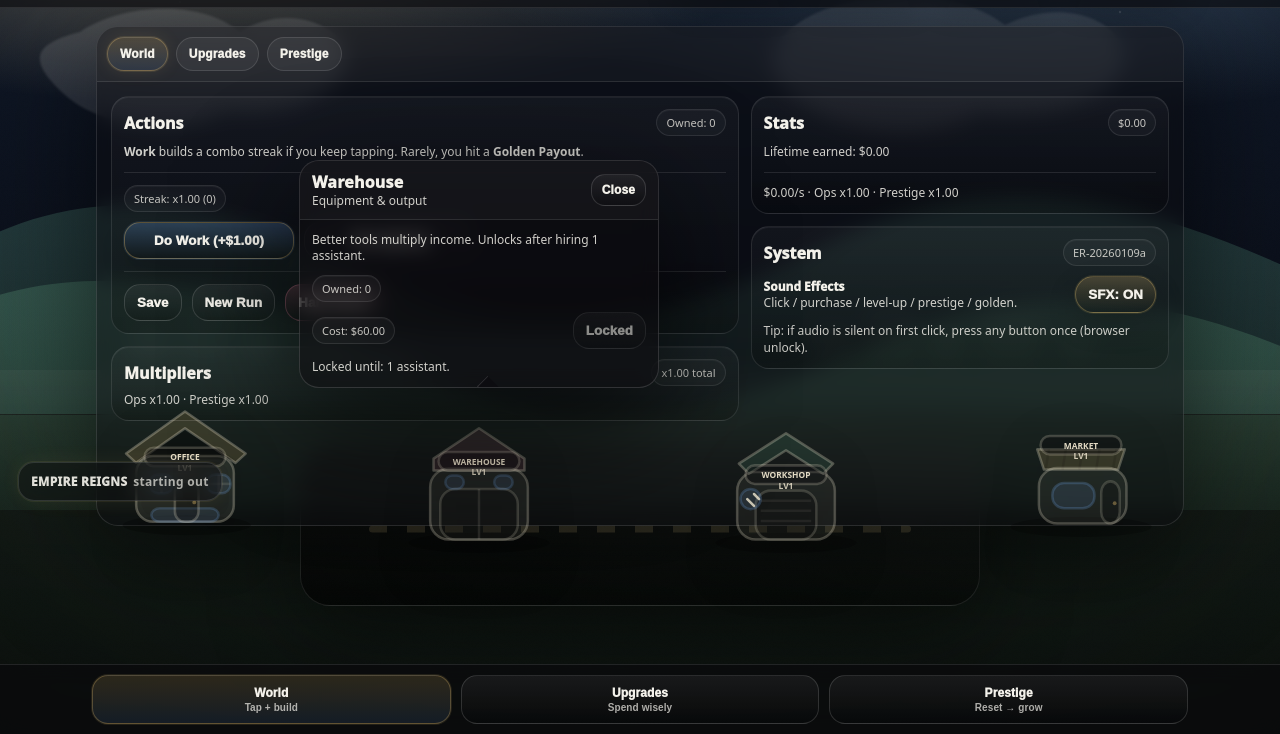
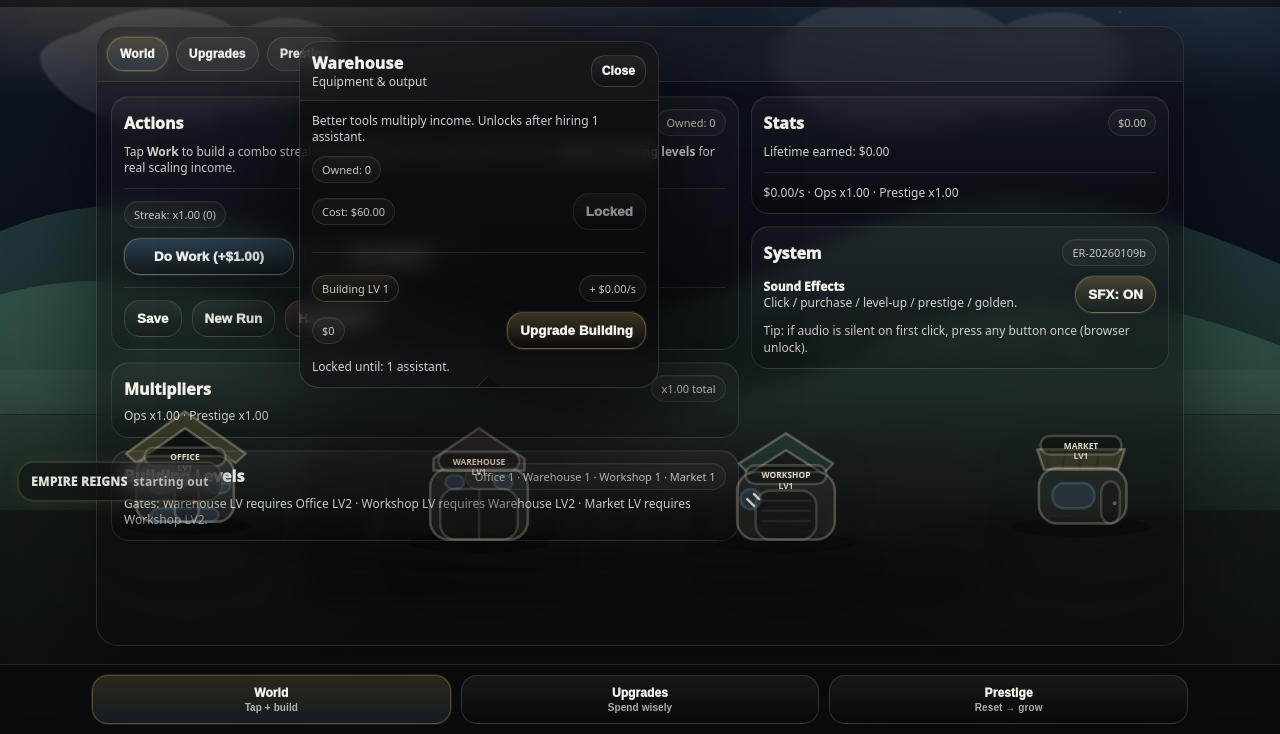
Before and after one commit to majishin8383-collab/Empire-Reigns, a plain HTML site: page index.html in a window 1280 px wide. Both pictures are taken after a click on the button "Warehouse". Shown: the part 66-800 px from the top of the page. Drawn offline with Linux system fonts and the light colour scheme.

Commit message:
Update index.html

```diff
--- a/index.html
+++ b/index.html
@@ -5,12 +5,11 @@
   <meta name="viewport" content="width=device-width, initial-scale=1" />
   <title>Empire Reigns — Cozy Idle</title>
 
-  <!-- CACHE BUSTER: change this ONE value per deploy -->
   <script>
-    window.BUILD = "ER-20260109a";
+    window.BUILD = "ER-20260109b";
   </script>
 
-  <link rel="stylesheet" href="./styles.css?v=ER-20260109a" />
+  <link rel="stylesheet" href="./styles.css?v=ER-20260109b" />
 </head>
 
 <body>
@@ -141,10 +140,24 @@
           <div class="small" id="bubbleDesc">…</div>
           <div class="pill mono" id="bubbleOwned">Owned: 0</div>
         </div>
+
         <div class="bubbleRow">
           <div class="pill mono" id="bubbleCost">$0</div>
           <button id="bubbleBuyBtn">Buy</button>
         </div>
+
+        <div class="hr"></div>
+
+        <!-- NEW: Building Level Track -->
+        <div class="bubbleRow">
+          <div class="pill mono sparkle" id="bubbleLevel">Building LV 1</div>
+          <div class="pill mono" id="bubbleLevelIncome">+ $0.00/s</div>
+        </div>
+        <div class="bubbleRow">
+          <div class="pill mono" id="bubbleLevelCost">$0</div>
+          <button class="gold" id="bubbleLevelBtn">Upgrade Building</button>
+        </div>
+
         <div class="small" id="bubbleLockNote" style="opacity:.85;"></div>
       </div>
     </div>
@@ -197,7 +210,7 @@
                   </div>
 
                   <div class="small" style="margin-top:8px;">
-                    <b>Work</b> builds a combo streak if you keep tapping. Rarely, you hit a <b>Golden Payout</b>.
+                    Tap <b>Work</b> to build a combo streak. Click buildings to buy upgrades and now: <b>upgrade building levels</b> for real scaling income.
                   </div>
 
                   <div class="hr"></div>
@@ -226,7 +239,15 @@
                     <div class="h">Multipliers</div>
                     <div class="pill mono" id="multSummary">x1.00 total</div>
                   </div>
-                  <div class="small mono" id="multDetails" style="margin-top:6px;">Ops x1.00 · Prestige x1.00</div>
+                  <div class="small mono" id="multDetails" style="margin-top:6px;">Buildings $0/s · Ops x1.00 · Prestige x1.00</div>
+                </div>
+
+                <div class="item" style="margin-top:12px;">
+                  <div class="itemTop">
+                    <div class="h">Building Levels</div>
+                    <div class="pill mono" id="bLvlSummary">Office 1 · Warehouse 1 · Workshop 1 · Market 1</div>
+                  </div>
+                  <div class="small" style="margin-top:6px;">Gates: Warehouse LV requires Office LV2 · Workshop LV requires Warehouse LV2 · Market LV requires Workshop LV2.</div>
                 </div>
               </div>
 
@@ -305,7 +326,7 @@
                   Lifetime earned: <span class="mono" id="lifetime2">$0</span>
                 </div>
                 <div class="hr"></div>
-                <div class="small mono" id="statsLine">$0/s · Ops x1.00 · Prestige x1.00</div>
+                <div class="small mono" id="statsLine">$0/s · Buildings $0/s · Ops x1.00 · Prestige x1.00</div>
               </div>
 
               <div class="item" style="margin-top:12px;">
@@ -346,6 +367,6 @@
     <div class="grain"></div>
   </div>
 
-  <script src="./game.js?v=ER-20260109a"></script>
+  <script src="./game.js?v=ER-20260109b"></script>
 </body>
-  </html>
+      </html>
```
